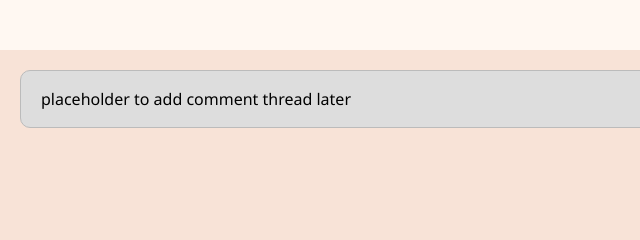
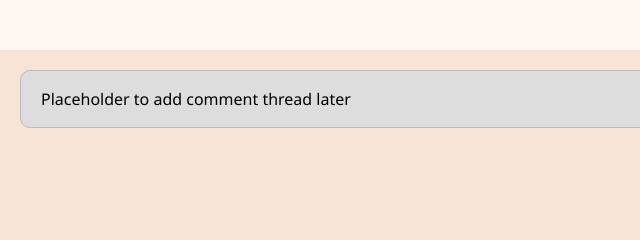
Before and after one commit to Aiko543/alx_html_css, a plain HTML site: page css_basic/tweets.html in a window 1280 px wide. Shown: the part 437-677 px from the top of the page, 0-640 px from the left. Drawn offline with Linux system fonts and the light colour scheme.

Commit message:
new updated

```diff
--- a/css_basic/tweets.html
+++ b/css_basic/tweets.html
@@ -27,7 +27,7 @@
     </article>
 
     <aside>
-      <p>placeholder to add comment thread later</p>
+      <p>Placeholder to add comment thread later</p>
     </aside>
   </main>
 
```
